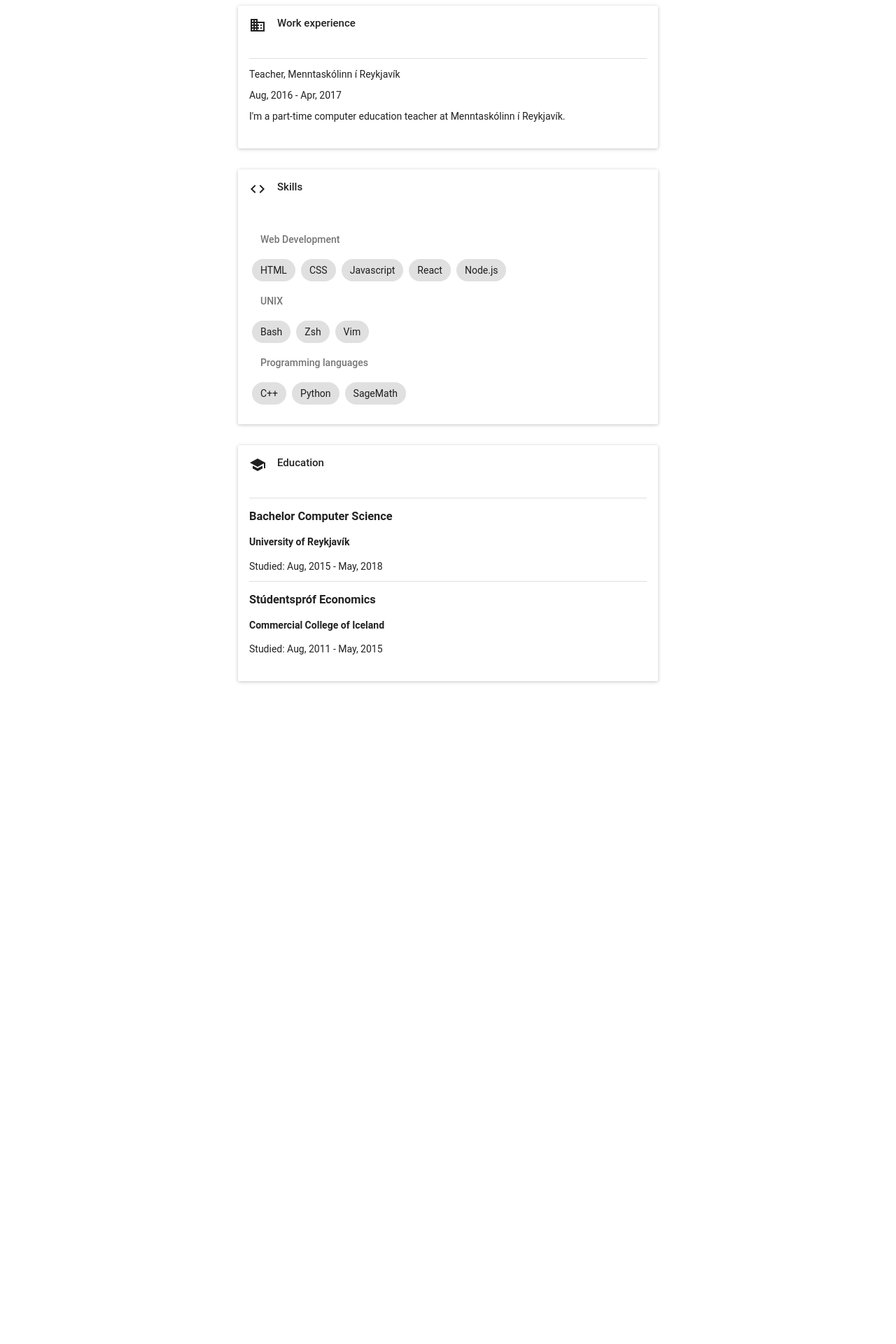
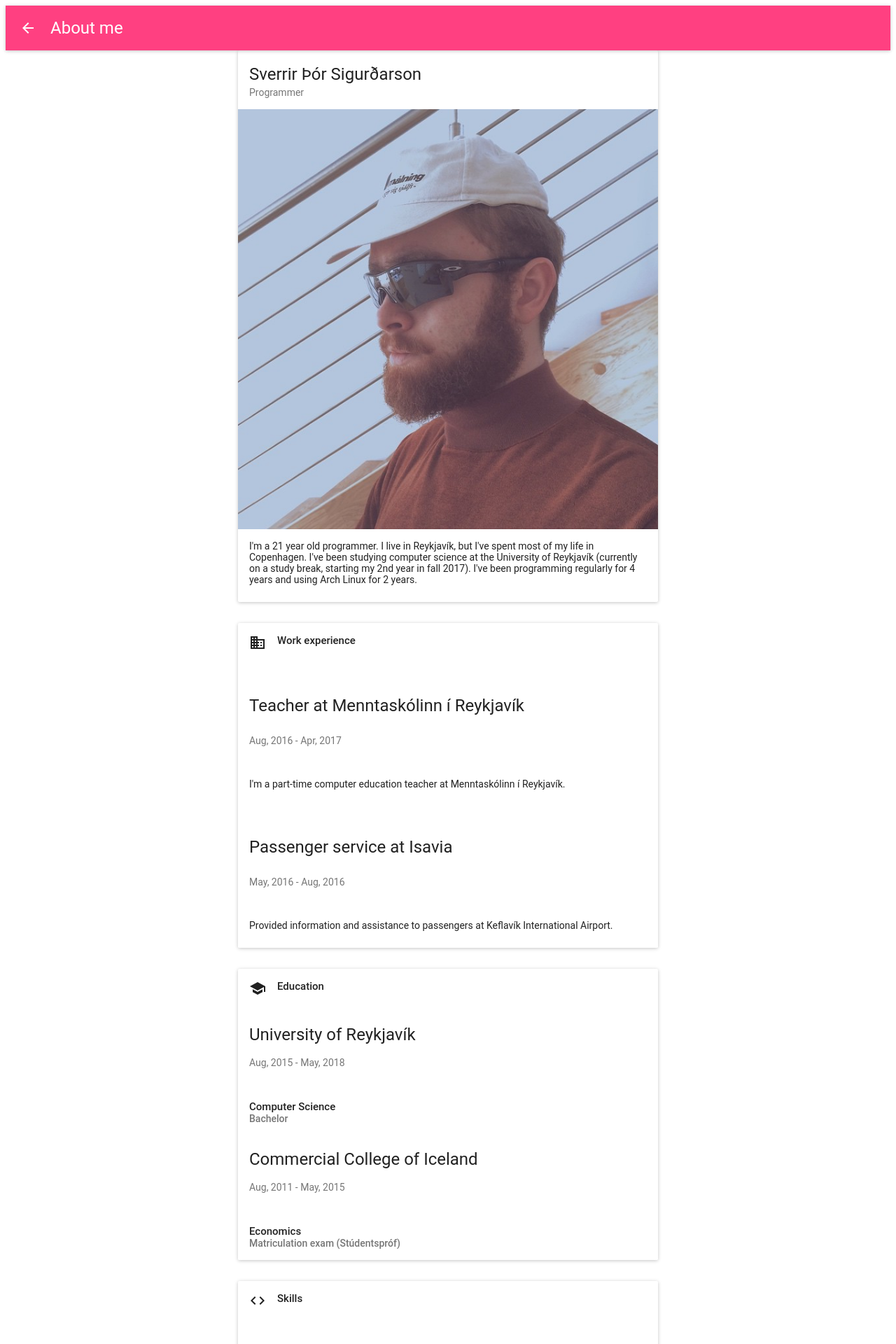
Before and after one commit to sveppalicious/svepp.is, a React (Create React App) app: page /about in a window 1280 px wide. Shown: the top 1920 px of the page at 70% size. Before the commit the page ends 1003 px from the top, so only its background shows below. Built offline with nearby package versions, Linux system fonts and the light colour scheme; what react-tap-event-plugin would draw is missing.

Commit message:
improvements to about page

```diff
--- a/src/App.jsx
+++ b/src/App.jsx
@@ -2,7 +2,7 @@ import React, { Component } from 'react';
 import './App.css';
 import { BrowserRouter as Router, Route, Link } from 'react-router-dom';
 import Header from './components/Header'
-import About from './components/About'
+import Resume from './components/Resume'
 import RaisedButton from 'material-ui/RaisedButton';
 import MuiThemeProvider from 'material-ui/styles/MuiThemeProvider';
 import {deepOrange500} from 'material-ui/styles/colors';
@@ -57,7 +57,7 @@ const App = () => (
   <Router>
     <div>
       <Route exact path="/" component={Home}/>
-      <Route path="/about" render={() => <About jsonObj={json}></About>}/>
+      <Route path="/about" render={() => <Resume jsonObj={json}></Resume>}/>
       <Route path="/blog" render={() => <h1>Blog</h1>}/>
       <Route path="/code" render={() => <h1>Code</h1>}/>
     </div>
--- a/src/components/About.jsx
+++ b/src/components/About.jsx
@@ -1,23 +1,23 @@
 import React from 'react';
-import Work from './Work';
-import Skills from './Skills';
-import Education from './Education';
-import MuiThemeProvider from 'material-ui/styles/MuiThemeProvider';
-const About = (props) => {
-  const profileData = props.jsonObj.basics;
-  const aboutData = profileData.summary;
-  const workData = props.jsonObj.work;
-  const skillsData = props.jsonObj.skills;
-  const educationData = props.jsonObj.education;
-  console.log(profileData)
-  return (
-    <MuiThemeProvider>
-      <div className="about">
-        <Work workData={workData}/>
-        <Skills skillsData={skillsData} />
-        <Education educationData={educationData} />
-      </div>
-    </MuiThemeProvider>
-  )
-}
+import {Card, CardTitle, CardMedia, CardText} from 'material-ui/Card';
+import Code from 'material-ui/svg-icons/action/code';
+import Photo from '../../public/sverrir.jpg';
+const About = props => {
+
+  	return (
+  	  <Card className="skills">
+        <CardTitle
+          title={props.profileData.name}
+          subtitle={props.profileData.label}
+        />
+        <CardMedia>
+          <img src={Photo} alt="Photo of me"/>
+        </CardMedia>
+        <CardText>
+          {props.profileData.summary}
+        </CardText>
+      </Card>
+  	)
+};
+
 export default About;
--- a/src/components/Education.jsx
+++ b/src/components/Education.jsx
@@ -1,6 +1,6 @@
 import React from 'react';
 import moment from 'moment';
-import {Card, CardHeader, CardText} from 'material-ui/Card';
+import {Card, CardHeader, CardText, CardTitle} from 'material-ui/Card';
 import School from 'material-ui/svg-icons/social/school';
 import Divider from 'material-ui/Divider';
 
@@ -9,12 +9,16 @@ const Education = props => {
   		const startdate = moment(item.startDate).format('MMM, YYYY');
   		const enddate = moment(item.endDate).format('MMM, YYYY');
   		return (
-          <div key={index}>
-            <Divider></Divider>
-            <h3>{item.studyType} {item.area}</h3>
-  				  <h4>{item.institution}</h4>
-  				  <p>Studied: {startdate} - {enddate}</p>
-  				</div>
+          <Card key={index} zDepth='0'>
+            <CardTitle
+              title={item.institution}
+              subtitle={<p>{startdate} - {enddate}</p>}
+            />
+            <CardHeader
+              title={item.area}
+              subtitle={item.studyType}
+            />
+          </Card>
         )
   	});
 
@@ -24,9 +28,7 @@ const Education = props => {
           title="Education"
           avatar={<School/>}
         />
-        <CardText>
-          {getEducation}
-        </CardText>
+        {getEducation}
       </Card>
   	)
 };
--- /dev/null
+++ b/src/components/Resume.jsx
@@ -0,0 +1,57 @@
+import React from 'react';
+import About from './About';
+import Work from './Work';
+import Skills from './Skills';
+import Education from './Education';
+import MuiThemeProvider from 'material-ui/styles/MuiThemeProvider';
+import AppBar from 'material-ui/AppBar';
+import { Link } from 'react-router-dom';
+import ArrowBack from 'material-ui/svg-icons/navigation/arrow-back';
+import IconButton from 'material-ui/IconButton';
+
+const styles = {
+  appBar : {
+    backgroundColor: '#ff4081'
+  },
+  icon : {
+    iconColor: '#ffffff'
+  }
+
+}
+const Back = (
+  <IconButton>
+    <Link to="/">
+      <ArrowBack color='#ffffff'/>
+    </Link>
+  </IconButton>
+)
+
+
+const Resume = (props) => {
+  const profileData = props.jsonObj.basics;
+  const aboutData = profileData.summary;
+  const workData = props.jsonObj.work;
+  const skillsData = props.jsonObj.skills;
+  const educationData = props.jsonObj.education;
+  console.log(workData)
+  return (
+    <MuiThemeProvider>
+      <div>
+      <AppBar
+        title="About me"
+        style={styles.appBar}
+        iconElementLeft={Back}
+      >
+
+      </AppBar>
+      <div className="about">
+        <About profileData={profileData}/>
+        <Work workData={workData}/>
+        <Education educationData={educationData} />
+        <Skills skillsData={skillsData} />
+      </div>
+    </div>
+    </MuiThemeProvider>
+  )
+}
+export default Resume;
--- a/src/components/SkillItem.jsx
+++ b/src/components/SkillItem.jsx
@@ -2,7 +2,7 @@ import React from 'react';
 import Divider from 'material-ui/Divider';
 import Chip from 'material-ui/Chip';
 import Subheader from 'material-ui/Subheader';
-
+import {pinkA100} from 'material-ui/styles/colors';
 const styles = {
   chip: {
     margin: 4,
@@ -19,6 +19,7 @@ const SkillItem = props => {
       <Chip
         key={index}
         style={styles.chip}
+        backgroundColor={pinkA100}
       >
         {item}
       </Chip>
--- a/src/components/Work.jsx
+++ b/src/components/Work.jsx
@@ -18,9 +18,9 @@ const Work = props => {
           title="Work experience"
           avatar={<Domain/>}
         />
-        <CardText>
+
           {getWorkExperience()}
-        </CardText>
+
       </Card>
     );
 };
--- a/src/components/WorkItem.jsx
+++ b/src/components/WorkItem.jsx
@@ -1,6 +1,7 @@
 import React from 'react';
 import moment from 'moment';
 import Divider from 'material-ui/Divider';
+import {Card, CardHeader, CardText, CardTitle} from 'material-ui/Card';
 
 const WorkItem = props => {
     const getWorkDates = () => {
@@ -18,12 +19,15 @@ const WorkItem = props => {
 
 
     return (
-        <section className="workItem">
-          <Divider></Divider>
-          <p>{props.workItemData.position}, <span>{props.workItemData.company}</span></p>
-          <p className="workDates">{getWorkDates()}</p>
-          <p>{props.workItemData.summary}</p>
-        </section>
+      <Card zDepth='0'>
+        <CardTitle
+          title={<p>{props.workItemData.position} at <span>{props.workItemData.company}</span></p>}
+          subtitle={<p className="workDates">{getWorkDates()}</p>}
+        />
+        <CardText>
+          {props.workItemData.summary}
+        </CardText>
+      </Card>
     )
 };
 
--- a/src/index.js
+++ b/src/index.js
@@ -1,10 +1,6 @@
 import React from 'react';
 import ReactDOM from 'react-dom';
 import App from './App';
-import MuiThemeProvider from 'material-ui/styles/MuiThemeProvider';
-import {deepOrange500} from 'material-ui/styles/colors';
-import getMuiTheme from 'material-ui/styles/getMuiTheme';
-
 import injectTapEventPlugin from 'react-tap-event-plugin';
 injectTapEventPlugin();
 
--- a/src/resume.json
+++ b/src/resume.json
@@ -6,7 +6,7 @@
     "email": "sverrir.sigurdarson@gmail.com",
     "phone": "+354 699-1842",
     "website": "https://svepp.is",
-    "summary": "I'm 21 years old. I study computer science at the University of Reykjavík, but I'm taking the current semester off. I'm planning to resume my studies fall 2017.",
+    "summary": "I'm a 21 year old programmer. I live in Reykjavík, but I've spent most of my life in Copenhagen. I've been studying computer science at the University of Reykjavík (currently on a study break, starting my 2nd year in fall 2017). I've been programming regularly for 4 years and using Arch Linux for 2 years.",
     "location": {
       "address": "Ólafsgeisli 69",
       "postalCode": "113",
@@ -30,6 +30,14 @@
       "startDate": "2016-08-01",
       "endDate": "2017-04-25",
       "summary": "I'm a part-time computer education teacher at Menntaskólinn í Reykjavík."
+    },
+    {
+      "company": "Isavia",
+      "position": "Passenger service",
+      "website": "https://www.isavia.is/",
+      "startDate": "2016-05-11",
+      "endDate": "2016-08-11",
+      "summary": "Provided information and assistance to passengers at Keflavík International Airport."
     }
   ],
   "education": [
@@ -43,7 +51,7 @@
     {
       "institution": "Commercial College of Iceland",
       "area": "Economics",
-      "studyType": "Stúdentspróf",
+      "studyType": "Matriculation exam (Stúdentspróf)",
       "startDate": "2011-08-20",
       "endDate": "2015-05-10"
     }
@@ -61,7 +69,7 @@
       ]
     },
     {
-      "name": "UNIX",
+      "name": "UNIX/Linux",
       "level": "Master",
       "keywords": [
         "Bash",
@@ -74,6 +82,7 @@
       "level": "Master",
       "keywords": [
         "C++",
+        "Java",
         "Python",
         "SageMath"
       ]
```
Also changed, not shown: public/sverrir.jpg (added).
